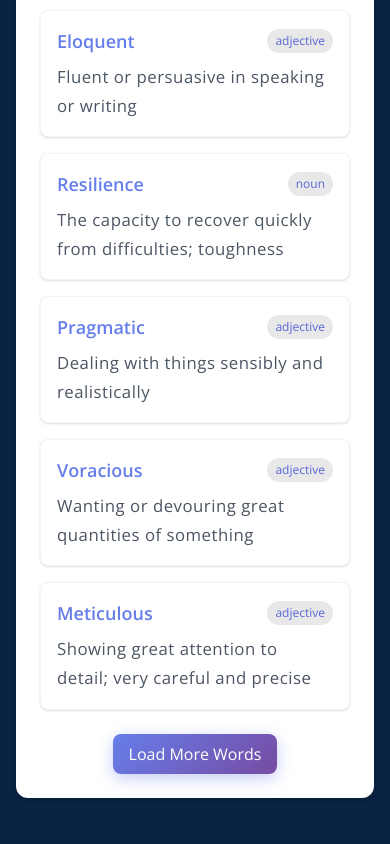
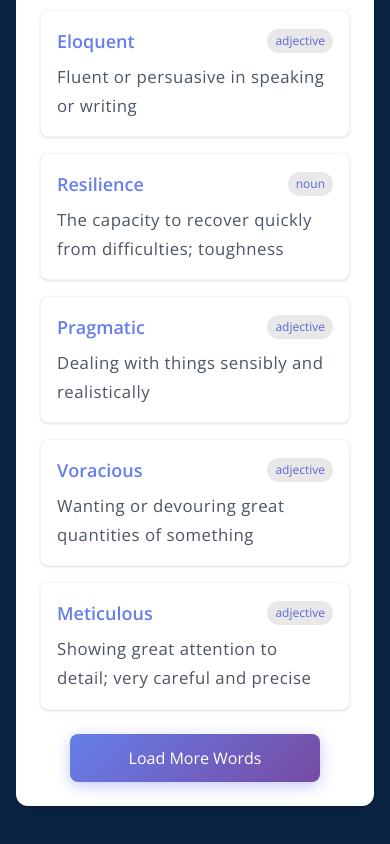
Before and after one commit to jcraiz/testvocab25, a plain HTML site: page index.html in a window 390 px wide. Shown: the part 1063-1907 px from the top of the page. Drawn offline with nearby package versions, Linux system fonts and the light colour scheme.

Commit message:
Update style.css

```diff
--- a/style.css
+++ b/style.css
@@ -285,4 +285,12 @@ h3 {
     h2 {
         font-size: 1.2em;
     }
+
+    /* Mobile-specific button enhancements for better touch interaction */
+    #load-more {
+        min-height: 48px;
+        width: 100%;
+        max-width: 250px;
+        touch-action: manipulation;
+    }
 }
```
